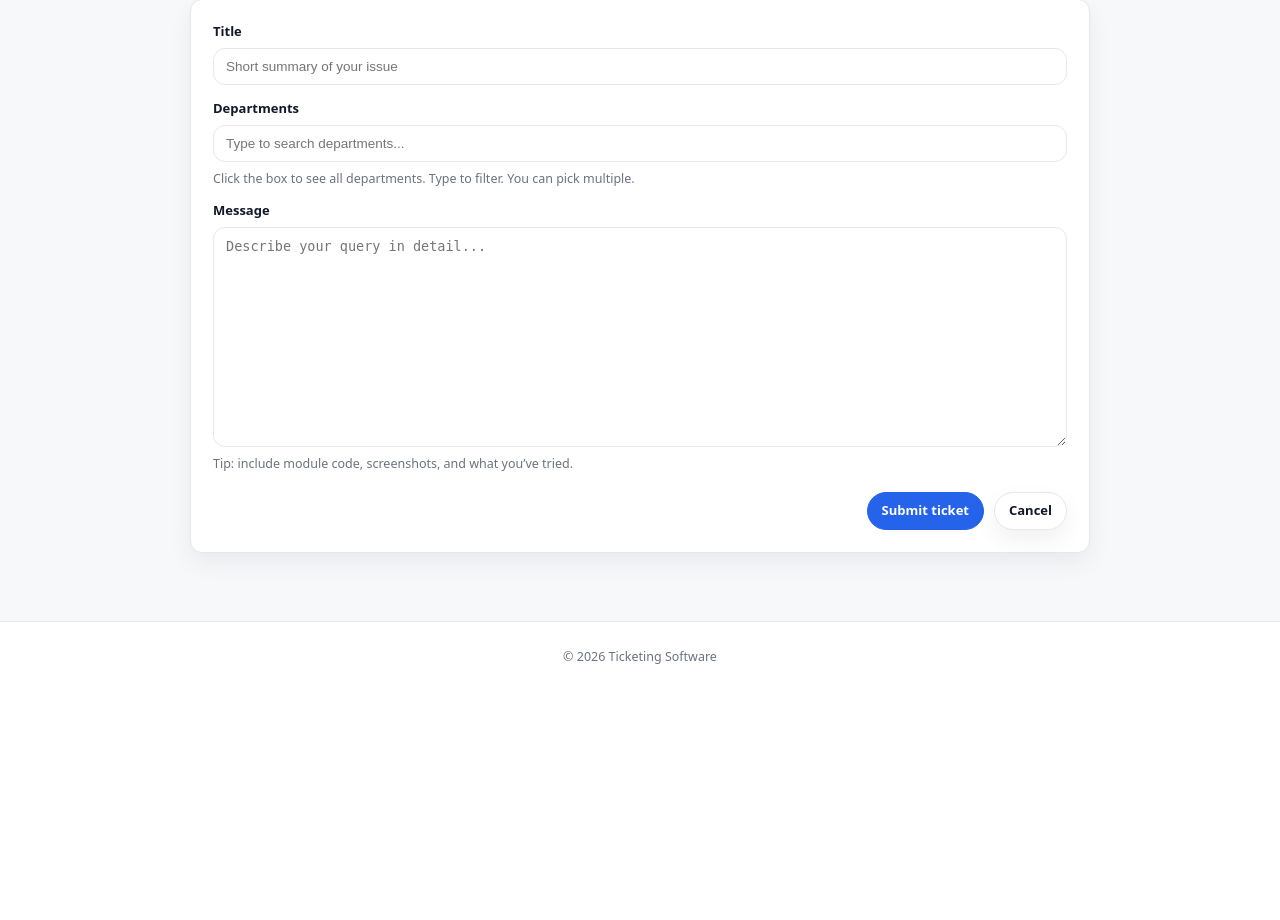
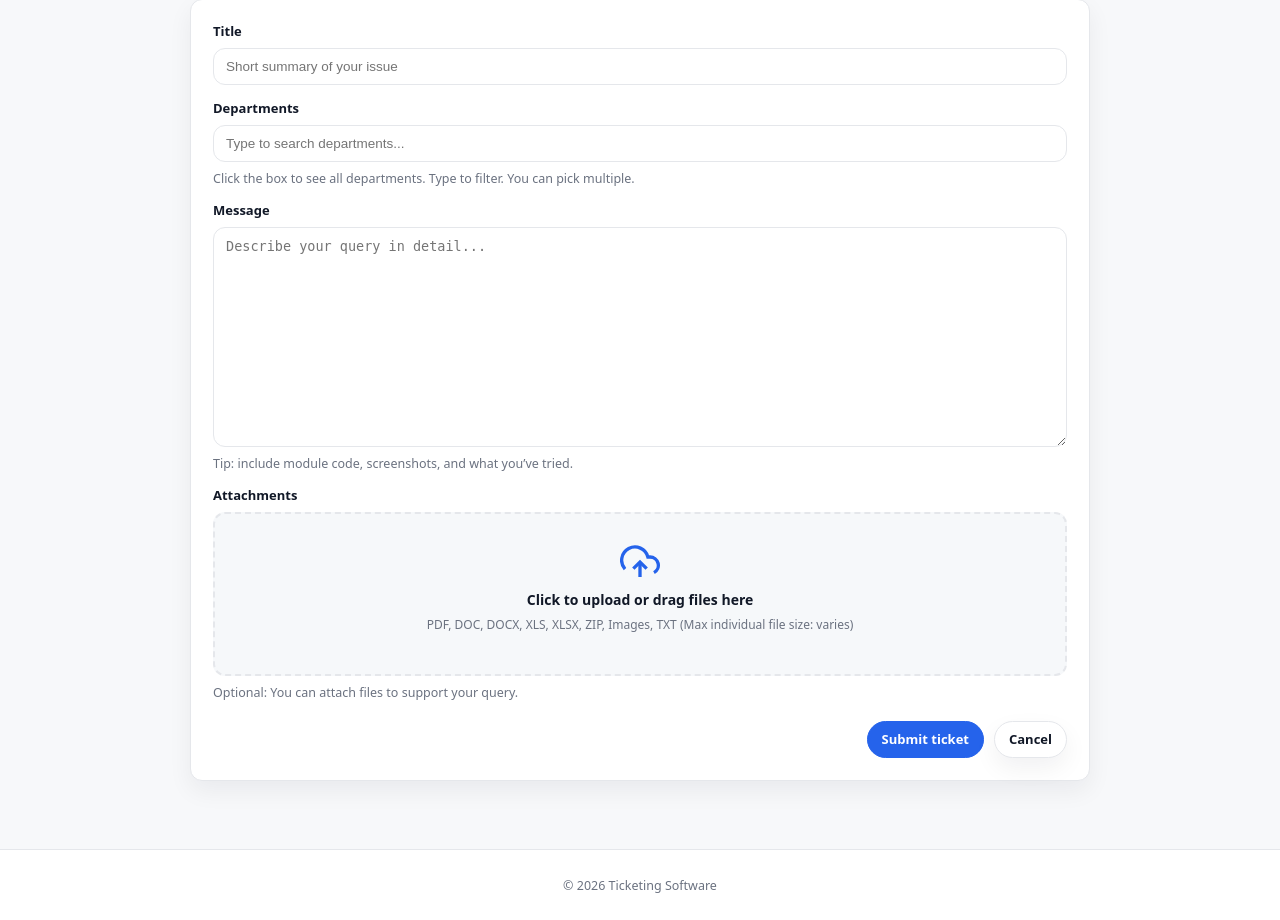
Before and after one commit to k23166158/NAC, a Django app: page /tickets/create/ in a window 1280 px wide. Shown: the part 246-1166 px from the top of the page. Before the commit the page ends 910 px from the top, so only its background shows below. Run offline with Django 5.2, Linux system fonts and the light colour scheme; the visitor is signed in with stand-in values (Sample User, id 1); data that the repository does not hold is empty.

Commit message:
Set up base for attachent feature

```diff
--- a/static/css/create_ticket.css
+++ b/static/css/create_ticket.css
@@ -279,3 +279,90 @@
 .empty-state-block {
   display: block;
 }
+
+.file-upload-wrapper {
+  position: relative;
+  width: 100%;
+  border: 2px dashed var(--border);
+  border-radius: 12px;
+  padding: 28px 16px;
+  background: #f6f8fa;
+  transition: all 0.2s ease;
+  box-sizing: border-box;
+}
+
+.file-upload-wrapper.dragover {
+  background: rgba(9, 105, 218, .08);
+  border-color: rgba(9, 105, 218, .45);
+}
+
+.file-upload-label {
+  display: flex;
+  flex-direction: column;
+  align-items: center;
+  gap: 8px;
+  cursor: pointer;
+  user-select: none;
+}
+
+.upload-icon {
+  width: 40px;
+  height: 40px;
+  color: var(--blue);
+  flex: 0 0 auto;
+}
+
+.upload-text {
+  font-weight: 700;
+  font-size: 14px;
+  color: var(--text);
+}
+
+.upload-info {
+  font-size: 12px;
+  color: var(--muted);
+  text-align: center;
+  line-height: 1.4;
+}
+
+#id_attachments {
+  display: none;
+}
+
+.file-list {
+  margin-top: 12px;
+}
+
+.file-list-items {
+  list-style: none;
+  padding: 0;
+  margin: 0;
+  display: flex;
+  flex-direction: column;
+  gap: 6px;
+}
+
+.file-list-item {
+  display: flex;
+  align-items: center;
+  justify-content: space-between;
+  padding: 8px 10px;
+  background: #fff;
+  border: 1px solid var(--border);
+  border-radius: 8px;
+  font-size: 13px;
+}
+
+.file-name {
+  color: var(--text);
+  font-weight: 500;
+  word-break: break-all;
+  flex: 1;
+}
+
+.file-size {
+  color: var(--muted);
+  font-size: 12px;
+  white-space: nowrap;
+  margin-left: 8px;
+}
--- a/tickets/forms/ticket_create.py
+++ b/tickets/forms/ticket_create.py
@@ -1,5 +1,11 @@
 from django import forms
+from django.forms import ClearableFileInput
 from tickets.models import Department
+
+
+class MultipleFileInput(ClearableFileInput):
+    """Custom widget that allows multiple file uploads."""
+    allow_multiple_selected = True
 
 
 class CreateTicketForm(forms.Form):
@@ -29,6 +35,19 @@ class CreateTicketForm(forms.Form):
         }),
     )
 
+    attachments = forms.FileField(
+        label="Attachments",
+        required=False,
+        widget=MultipleFileInput(attrs={
+            "class": "file-input",
+            "accept": ".pdf,.doc,.docx,.xls,.xlsx,.ppt,.pptx,.zip,.jpg,.jpeg,.png,.gif,.txt",
+        }),
+    )
+
+    def __init__(self, *args, **kwargs):
+        """Initialize form to handle multiple file input."""
+        super().__init__(*args, **kwargs)
+
     def clean_title(self):
         """Normalise and validate ticket title."""
         title = self.cleaned_data.get("title", "").strip()
--- a/tickets/templates/create_ticket.html
+++ b/tickets/templates/create_ticket.html
@@ -20,7 +20,7 @@
   </div>
 
   <div class="card">
-    <form method="post" class="form">
+    <form method="post" class="form" enctype="multipart/form-data">
       {% csrf_token %}
 
       {% if form.non_field_errors %}
@@ -80,7 +80,24 @@
         <div class="help">Tip: include module code, screenshots, and what you’ve tried.</div>
         {% if form.body.errors %}<div class="error">{{ form.body.errors }}</div>{% endif %}
       </div>
-
+      <div class="field">
+        <label class="label" for="{{ form.attachments.id_for_label }}">Attachments</label>
+        <div class="file-upload-wrapper">
+          <label class="file-upload-label" for="{{ form.attachments.id_for_label }}">
+            <svg class="upload-icon" viewBox="0 0 24 24" fill="none" stroke="currentColor" stroke-width="2">
+              <polyline points="16 16 12 12 8 16"></polyline>
+              <line x1="12" y1="12" x2="12" y2="21"></line>
+              <path d="M20.39 18.39A5 5 0 0 0 18 9h-1.26A8 8 0 1 0 3 16.3"></path>
+            </svg>
+            <span class="upload-text">Click to upload or drag files here</span>
+            <span class="upload-info">PDF, DOC, DOCX, XLS, XLSX, ZIP, Images, TXT (Max individual file size: varies)</span>
+          </label>
+          {{ form.attachments }}
+          <div id="fileList" class="file-list"></div>
+        </div>
+        <div class="help">Optional: You can attach files to support your query.</div>
+        {% if form.attachments.errors %}<div class="error">{{ form.attachments.errors }}</div>{% endif %}
+      </div>
       <div class="actions">
         <button class="btn btn-primary" type="submit">Submit ticket</button>
         <a class="btn btn-ghost" href="{% url 'home' %}">Cancel</a>
@@ -138,5 +155,63 @@
       }
     });
   })();
+
+  // File upload handling
+  (function () {
+    const fileInput = document.getElementById('id_attachments');
+    const fileList = document.getElementById('fileList');
+    const fileUploadLabel = document.querySelector('.file-upload-label');
+    const fileUploadWrapper = document.querySelector('.file-upload-wrapper');
+
+    function updateFileList() {
+      fileList.innerHTML = '';
+      if (fileInput.files.length === 0) {
+        return;
+      }
+
+      const ul = document.createElement('ul');
+      ul.className = 'file-list-items';
+
+      for (let i = 0; i < fileInput.files.length; i++) {
+        const file = fileInput.files[i];
+        const li = document.createElement('li');
+        li.className = 'file-list-item';
+
+        const filename = document.createElement('span');
+        filename.className = 'file-name';
+        filename.textContent = file.name;
+
+        const filesize = document.createElement('span');
+        filesize.className = 'file-size';
+        filesize.textContent = (file.size / 1024).toFixed(2) + ' KB';
+
+        li.appendChild(filename);
+        li.appendChild(filesize);
+        ul.appendChild(li);
+      }
+
+      fileList.appendChild(ul);
+    }
+
+    // File input change
+    fileInput.addEventListener('change', updateFileList);
+
+    // Drag and drop
+    fileUploadWrapper.addEventListener('dragover', (e) => {
+      e.preventDefault();
+      fileUploadWrapper.classList.add('dragover');
+    });
+
+    fileUploadWrapper.addEventListener('dragleave', () => {
+      fileUploadWrapper.classList.remove('dragover');
+    });
+
+    fileUploadWrapper.addEventListener('drop', (e) => {
+      e.preventDefault();
+      fileUploadWrapper.classList.remove('dragover');
+      fileInput.files = e.dataTransfer.files;
+      updateFileList();
+    });
+  })();
 </script>
 {% endblock %}
--- a/tickets/views/ticket_create.py
+++ b/tickets/views/ticket_create.py
@@ -4,12 +4,12 @@ from django.shortcuts import redirect, render
 from django.views import View
 
 from tickets.forms.ticket_create import CreateTicketForm
-from tickets.models import Ticket, TicketMessage, TicketAssigned
+from tickets.models import Ticket, TicketMessage, TicketAssigned, TicketMessageAttachment
 
 
-def build_create_ticket_form(post_data=None):
+def build_create_ticket_form(post_data=None, file_data=None):
     """Return a CreateTicketForm instance for GET or POST."""
-    return CreateTicketForm(post_data) if post_data is not None else CreateTicketForm()
+    return CreateTicketForm(post_data, file_data) if post_data is not None else CreateTicketForm()
 
 
 def render_create_ticket(request, form):
@@ -22,12 +22,36 @@ def build_assignments(ticket, departments):
     return [TicketAssigned(ticket=ticket, department=dept) for dept in departments]
 
 
-def create_ticket_objects(user, cleaned):
-    """Create Ticket, first TicketMessage, and TicketAssigned rows atomically."""
+def create_attachments(ticket, message, files, user):
+    """Create attachments for the given message from uploaded files."""
+    if not files:
+        return
+
+    attachments = []
+    for file in files:
+        if file:
+            attachment = TicketMessageAttachment(
+                ticket=ticket,
+                message=message,
+                file=file,
+                original_name=file.name,
+                content_type=file.content_type or "",
+                size_bytes=file.size,
+                uploaded_by=user,
+            )
+            attachments.append(attachment)
+
+    if attachments:
+        TicketMessageAttachment.objects.bulk_create(attachments)
+
+
+def create_ticket_objects(user, cleaned, files=None):
+    """Create Ticket, first TicketMessage, TicketAssigned rows, and attachments"""
     with transaction.atomic():
         ticket = Ticket.objects.create(title=cleaned["title"], created_by=user)
-        TicketMessage.objects.create(ticket=ticket, body=cleaned["body"], sender=user)
+        message = TicketMessage.objects.create(ticket=ticket, body=cleaned["body"], sender=user)
         TicketAssigned.objects.bulk_create(build_assignments(ticket, cleaned["departments"]))
+        create_attachments(ticket, message, files, user)
     return ticket
 
 
@@ -41,8 +65,9 @@ class CreateTicketView(LoginRequiredMixin, View):
 
     def post(self, request):
         """Validate and create ticket data, then redirect home."""
-        form = build_create_ticket_form(request.POST)
+        form = build_create_ticket_form(request.POST, request.FILES)
         if not form.is_valid():
             return render_create_ticket(request, form)
-        create_ticket_objects(request.user, form.cleaned_data)
+        files = request.FILES.getlist('attachments') if request.FILES else None
+        create_ticket_objects(request.user, form.cleaned_data, files)
         return redirect("home")
```
